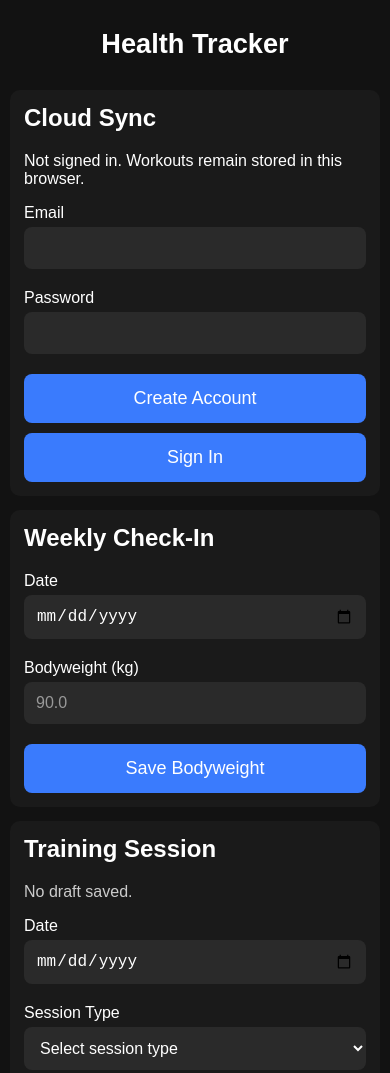
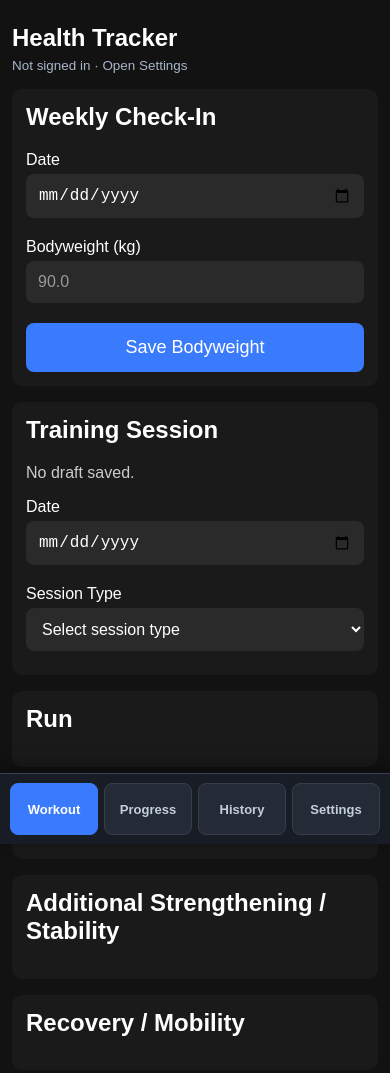
Before and after one commit to mayres90/health-tracker, a plain HTML site: page index.html in a window 390 px wide. Shown: the top 1073 px of the page. Drawn offline with nearby package versions, Linux system fonts and the light colour scheme.

Commit message:
Add files via upload

```diff
--- a/index.html
+++ b/index.html
@@ -1,55 +1,29 @@
 <!DOCTYPE html>
+
 <html>
 <head>
-    <meta charset="utf-8">
-    <meta name="viewport" content="width=device-width, initial-scale=1">
-    <meta name="theme-color" content="#121212">
-    <meta name="apple-mobile-web-app-capable" content="yes">
-    <link rel="manifest" href="manifest.webmanifest">
-    <link rel="icon" href="icon.svg" type="image/svg+xml">
+<meta charset="utf-8"/>
+<meta content="width=device-width, initial-scale=1" name="viewport"/>
+<meta content="#121212" name="theme-color"/>
+<meta content="yes" name="apple-mobile-web-app-capable"/>
+<link href="manifest.webmanifest" rel="manifest"/>
+<link href="icon.svg" rel="icon" type="image/svg+xml"/>
 <title>Health Tracker</title>
-    <link rel="stylesheet" href="style.css">
+<link href="style.css?v=9" rel="stylesheet"/>
 </head>
 <body>
-    <h1>Health Tracker</h1>
-
-    <section>
-        <h2>Cloud Sync</h2>
-        <p id="cloud-status" role="status">Connecting...</p>
-        <div id="cloud-auth">
-            <label for="cloud-email">Email</label><input id="cloud-email" type="email" autocomplete="email">
-            <label for="cloud-password">Password</label><input id="cloud-password" type="password" autocomplete="current-password">
-            <button id="cloud-signup" type="button">Create Account</button>
-            <button id="cloud-signin" type="button">Sign In</button>
-        </div>
-        <div id="cloud-tools" hidden>
-            <p>Signed in as <span id="cloud-email-display"></span></p>
-            <button id="cloud-import" type="button">Import This Browser's Existing Data</button>
-            <button id="cloud-refresh" type="button">Refresh From Cloud</button>
-            <button id="cloud-signout" type="button">Sign Out</button>
-            <p>Import on the phone containing your existing workouts first. Keep your downloaded JSON backup.</p>
-        </div>
-    </section>
-    <section>
+<h1>Health Tracker</h1><p aria-live="polite" class="header-status" id="header-sync-status">Cloud sync available in Settings</p><nav aria-label="Main navigation" class="app-nav"><button aria-controls="view-workout" class="nav-tab" data-view="workout" type="button">Workout</button><button aria-controls="view-progress" class="nav-tab" data-view="progress" type="button">Progress</button><button aria-controls="view-history" class="nav-tab" data-view="history" type="button">History</button><button aria-controls="view-settings" class="nav-tab" data-view="settings" type="button">Settings</button></nav><main class="app-view" data-page="workout" id="view-workout"><section>
 <h2>Weekly Check-In</h2>
-
 <label for="checkin-date">Date</label>
-        <input type="date" id="checkin-date">
-
+<input id="checkin-date" type="date"/>
 <label for="bodyweight">Bodyweight (kg)</label>
-        <input type="number" id="bodyweight" step="0.1" placeholder="90.0">
-
+<input id="bodyweight" placeholder="90.0" step="0.1" type="number"/>
 <button id="save-bodyweight-button">Save Bodyweight</button>
-    </section>
-
-    <section>
+</section><section>
 <h2>Training Session</h2>
-
 <p id="draft-status">No draft loaded.</p>
-
 <label for="session-date">Date</label>
-        <input type="date" id="session-date">
-
+<input id="session-date" type="date"/>
 <label for="session-type">Session Type</label>
 <select id="session-type">
 <option value="">Select session type</option>
@@ -61,40 +35,22 @@
 <option value="Joint Strength and Stability">Day 6 - Joint Strength and Stability</option>
 <option value="Long Run">Day 7 - Long Run</option>
 </select>
-    </section>
-
-    <section>
+</section><section>
 <h2>Run</h2>
 <div id="run-plan"></div>
-    </section>
-
-    <section>
+</section><section>
 <h2>Main Workout</h2>
 <div id="main-plan"></div>
-    </section>
-
-    <section>
+</section><section>
 <h2>Additional Strengthening / Stability</h2>
 <div id="additional-plan"></div>
-    </section>
-
-    <section>
+</section><section>
 <h2>Recovery / Mobility</h2>
 <div id="mobility-plan"></div>
-    </section>
-
-    <section>
+</section><section>
 <button id="submit-session-button">Submit Session</button>
-        <button id="clear-draft-button" class="secondary-button">Clear Draft</button>
-    </section>
-
-    <section>
-        <h2>Data Backup</h2>
-        <p>Download a copy of your saved workouts, bodyweight history and draft before cloud migration.</p>
-        <button type="button" id="export-data-button">Export Data (JSON)</button>
-    </section>
-
-    <section>
+<button class="secondary-button" id="clear-draft-button">Clear Draft</button>
+</section></main><main class="app-view" data-page="progress" hidden="" id="view-progress"><section>
 <h2>Progress Dashboard</h2>
 <p id="dashboard-summary"></p>
 <h3>Bodyweight</h3><div class="chart-wrap"><canvas id="weight-chart"></canvas></div>
@@ -103,21 +59,48 @@
 <label for="strength-exercise">Exercise</label><select id="strength-exercise"></select>
 <div class="chart-wrap"><canvas id="strength-chart"></canvas></div>
 <h3>Training Consistency</h3><div class="chart-wrap"><canvas id="consistency-chart"></canvas></div>
-    </section>
-
-    <section>
+</section></main><main class="app-view" data-page="history" hidden="" id="view-history"><h2 class="page-heading">Training History</h2><section>
 <h2>Saved Sessions</h2>
 <div id="saved-sessions"></div>
-    </section>
-
-    <section>
+</section><section>
 <h2>Bodyweight History</h2>
 <div id="bodyweight-history"></div>
-    </section>
+</section></main><main class="app-view" data-page="settings" hidden="" id="view-settings"><h2 class="page-heading">Settings</h2><section>
+<h2>Cloud Sync</h2>
+<p id="cloud-status" role="status">Connecting...</p>
+<div id="cloud-auth">
+<label for="cloud-email">Email</label><input autocomplete="email" id="cloud-email" type="email"/>
+<label for="cloud-password">Password</label><input autocomplete="current-password" id="cloud-password" type="password"/>
+<button id="cloud-signup" type="button">Create Account</button>
+<button id="cloud-signin" type="button">Sign In</button>
+</div>
+<div hidden="" id="cloud-tools">
+<p>Signed in as <span id="cloud-email-display"></span></p>
+<button id="cloud-import" type="button">Import This Browser's Existing Data</button>
+<button id="cloud-refresh" type="button">Refresh From Cloud</button>
+<button id="cloud-signout" type="button">Sign Out</button>
+<p>Import on the phone containing your existing workouts first. Keep your downloaded JSON backup.</p>
+</div>
+</section><section>
+<h2>Data Backup</h2>
+<p>Download a copy of your saved workouts, bodyweight history and draft before cloud migration.</p>
+<button id="export-data-button" type="button">Export Data (JSON)</button>
+</section></main>
+
+
+
+
+
+
+
+
+
+
+
 
 <script src="https://cdn.jsdelivr.net/npm/@supabase/supabase-js@2/dist/umd/supabase.min.js"></script>
 <script src="https://cdn.jsdelivr.net/npm/chart.js@4.4.8/dist/chart.umd.min.js"></script>
-    <script src="script.js?v=11"></script>
-    <script src="cloud.js?v=11"></script>
-</body>
+<script src="script.js?v=9"></script>
+<script src="cloud.js?v=9"></script>
+<script src="navigation.js?v=9"></script></body>
 </html>
--- /dev/null
+++ b/navigation.js
@@ -0,0 +1,37 @@
+// Page navigation is presentation-only. Existing workout and cloud storage stay unchanged.
+(function () {
+  const allowed = ['workout', 'progress', 'history', 'settings'];
+  const tabs = [...document.querySelectorAll('.nav-tab')];
+  function showPage(page, save = true) {
+    if (!allowed.includes(page)) page = 'workout';
+    for (const key of allowed) {
+      const panel = document.getElementById('view-' + key);
+      panel.hidden = key !== page;
+    }
+    for (const tab of tabs) {
+      const active = tab.dataset.view === page;
+      tab.classList.toggle('active', active);
+      tab.setAttribute('aria-current', active ? 'page' : 'false');
+    }
+    if (save) localStorage.setItem('healthTrackerActivePage', page);
+    window.scrollTo({top: 0, behavior: 'instant'});
+    if (page === 'progress') {
+      // Chart.js cannot measure a canvas inside a hidden panel.
+      requestAnimationFrame(() => {
+        if (typeof renderDashboard === 'function') renderDashboard();
+      });
+    }
+  }
+  tabs.forEach(tab => tab.addEventListener('click', () => showPage(tab.dataset.view)));
+  showPage(localStorage.getItem('healthTrackerActivePage') || 'workout', false);
+  const cloudStatus = document.getElementById('cloud-status');
+  const headerStatus = document.getElementById('header-sync-status');
+  if (cloudStatus && headerStatus) {
+    const update = () => {
+      const message = cloudStatus.textContent || '';
+      headerStatus.textContent = /Connected\./.test(message) ? 'Cloud connected' : /Not signed in/.test(message) ? 'Not signed in · Open Settings' : 'Sync status in Settings';
+    };
+    new MutationObserver(update).observe(cloudStatus, {childList:true,characterData:true,subtree:true});
+    update();
+  }
+})();
--- a/style.css
+++ b/style.css
@@ -145,3 +145,23 @@ button:hover {
 }
 
 .chart-wrap{height:245px;position:relative;margin-bottom:24px} .exercise-card button.copy-last{margin-bottom:12px} .set-row{grid-template-columns:58px minmax(0,1fr) minmax(0,1fr)} .set-header{grid-template-columns:58px minmax(0,1fr) minmax(0,1fr)} .exercise-card{overflow-wrap:anywhere} @media(max-width:600px){body{padding:10px}section{padding:14px;margin-bottom:14px}.set-row{gap:6px}.set-row input{min-width:0;padding:12px 8px}h1{font-size:1.7rem}}
+
+/* v9 navigation and page layout */
+[hidden] { display: none !important; }
+body { padding-bottom: 94px; }
+body > h1 { margin: 12px 0 6px; text-align: left; font-size: 1.65rem; }
+.header-status { margin: 0 0 16px; font-size: .84rem; color: #a9b7ca; }
+.app-nav { display: flex; gap: 8px; margin: 0 0 20px; }
+.app-nav .nav-tab { margin: 0; padding: 12px 8px; font-size: 14px; font-weight: 600; flex: 1; width: auto; background: #252b36; color: #c3cfdf; border: 1px solid #343e4d; }
+.app-nav .nav-tab.active { background: #3a7bfd; color: #fff; border-color: #3a7bfd; }
+.app-view { display: block; }
+.page-heading { margin: 6px 0 18px; }
+.app-view section { margin-bottom: 16px; }
+#view-settings section { overflow-wrap: anywhere; }
+@media (max-width: 600px) {
+ body { padding: 12px 12px 102px; }
+ body > h1 { font-size: 1.5rem; }
+ .app-nav { position: fixed; z-index: 50; left: 0; right: 0; bottom: 0; margin: 0; padding: 9px 10px calc(9px + env(safe-area-inset-bottom)); background: #171c25; border-top: 1px solid #394151; gap: 6px; box-shadow: 0 -5px 18px #0007; }
+ .app-nav .nav-tab { min-height: 52px; padding: 10px 3px; font-size: 13px; }
+ .chart-wrap { height: 230px; }
+}
```
Lines whose indentation alone changed are shown as unchanged.
